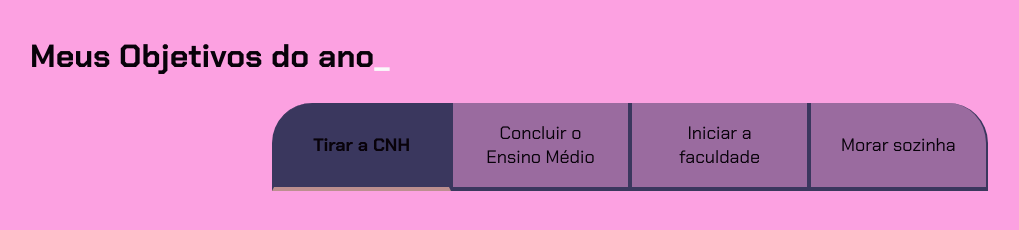
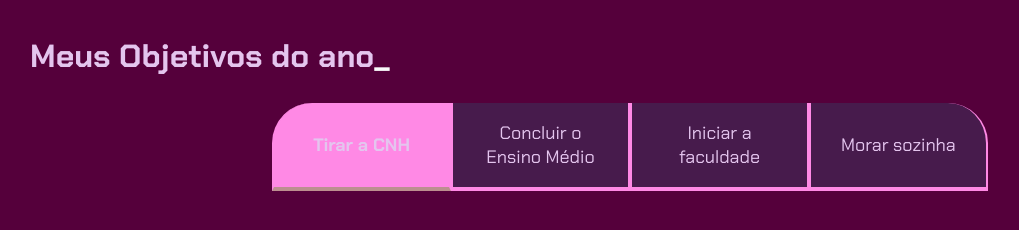
Before and after one commit to thaaysf/Projeto-de-vida, a plain HTML site: page index.html in a window 1280 px wide. Shown: the whole page, without its empty margins (10-1029 px from the left). Drawn offline with Linux system fonts and the light colour scheme.

Commit message:
Add files via upload

```diff
--- a/style.css
+++ b/style.css
@@ -1,10 +1,10 @@
 @import url('https://fonts.googleapis.com/css2?family=Chakra+Petch:wght@400;700&display=swap');
 
 :root {
-    --cor-de-fundo: #fca1e1;
+    --cor-de-fundo: #55003b;
     --verde:rgb(250, 250, 251);
-    --branco: #08020a;
-    --botao-ativo: #3A375E;
+    --branco: #e4c5ee;
+    --botao-ativo: #ff89e5;
     --botao-inativo: rgba(58, 55, 94, 0.5);
     --texto-fundo: rgba(58, 55, 94, 0.3);
 }
```
